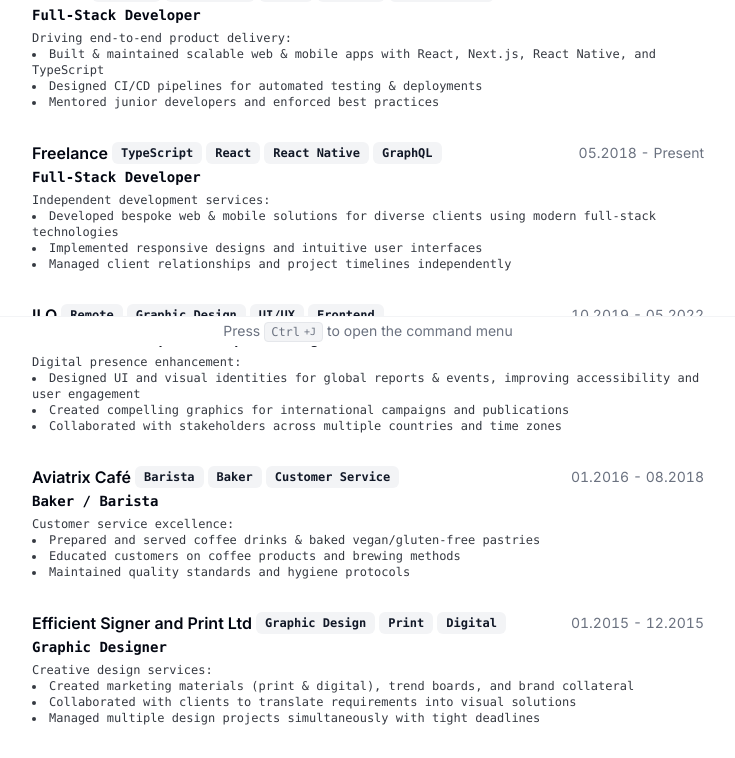
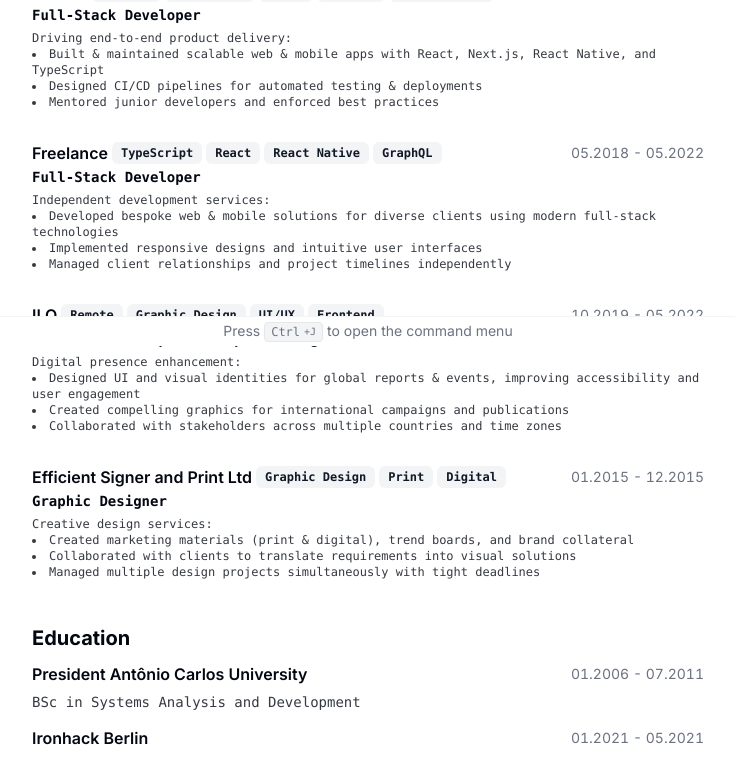
Before and after one commit to BartoszJarocki/cv, a Next.js app: page / in a window 1280 px wide. Shown: the part 454-1212 px from the top of the page, without its empty margins (272-1007 px from the left). Built offline with nearby package versions, Linux system fonts and the light colour scheme.

Commit message:
feat: update resume data with new end date and remove outdated job entry

```diff
--- a/src/data/resume-data.tsx
+++ b/src/data/resume-data.tsx
@@ -136,7 +136,7 @@ export const RESUME_DATA: ResumeData = {
       title: "Full-Stack Developer",
       logo: null,
       start: "05.2018",
-      end: null,
+      end: "05.2022",
       description: (
         <>
           Independent development services:
@@ -179,28 +179,6 @@ export const RESUME_DATA: ResumeData = {
               Collaborated with stakeholders across multiple countries and time
               zones
             </li>
-          </ul>
-        </>
-      ),
-    },
-    {
-      company: "Aviatrix Café",
-      link: "https://www.aviatrixberlin.com/",
-      badges: ["Barista", "Baker", "Customer Service"],
-      title: "Baker / Barista",
-      logo: null,
-      start: "01.2016",
-      end: "08.2018",
-      description: (
-        <>
-          Customer service excellence:
-          <ul className="list-inside list-disc">
-            <li>
-              Prepared and served coffee drinks & baked vegan/gluten-free
-              pastries
-            </li>
-            <li>Educated customers on coffee products and brewing methods</li>
-            <li>Maintained quality standards and hygiene protocols</li>
           </ul>
         </>
       ),
```
